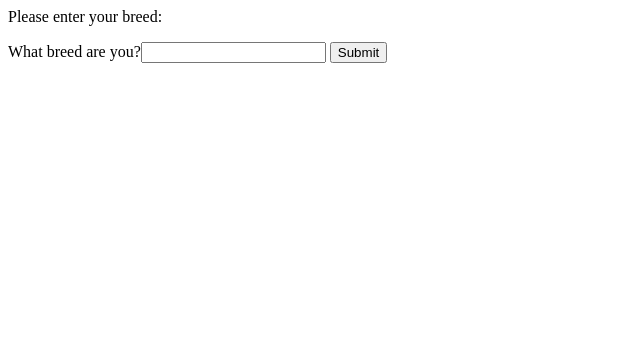
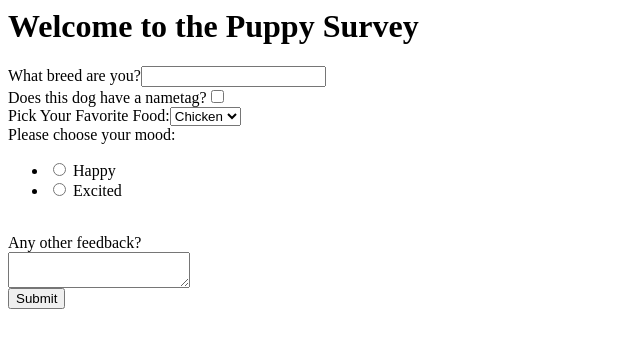
Before and after one commit to seraficaj/PythonFlaskBootcamp, a Flask app: page / in a window 1280 px wide. Shown: the top 348 px of the page, without its empty margins (0-640 px from the left). Run offline with Flask 2, Linux system fonts and the light colour scheme.

Commit message:
78. Flask Form Fields Pt. 2

```diff
--- a/app.py
+++ b/app.py
@@ -19,36 +19,35 @@ app.config["SECRET_KEY"] = "mysecretkey"
 
 
 class InfoForm(FlaskForm):
-    breed = StringField("What breed are you?")
-    submit = SubmitField("Submit")
-    breed = StringField("What breed are you?", validators=[DataRequired()])
+    breed = StringField('What breed are you?',validators=[DataRequired()])
     has_nametag = BooleanField("Does this dog have a nametag?")
-    mood = RadioField(
-        "Please choose your mood:",
-        choices=[("mood_one", "Happy"), ("mood_two", "Excited")],
-    )
-    food_choice = SelectField(
-        u"Pick your favorite food:",
-        choices=[("chi", "Chicken"), ("bf", "beef"), ("fish", "Fish")],
-    )
+    mood = RadioField('Please choose your mood:', choices=[('mood_one','Happy'),('mood_two','Excited')])
+    food_choice = SelectField(u'Pick Your Favorite Food:',
+                          choices=[('chi', 'Chicken'), ('bf', 'Beef'),
+                                   ('fish', 'Fish')])
     feedback = TextAreaField()
-    submit = SubmitField("Submit")
+    submit = SubmitField('Submit')
 
 
-@app.route("/", methods=["GET", "POST"])
+@app.route('/', methods=['GET', 'POST'])
 def index():
+
+    # Create instance of the form.
     form = InfoForm()
+    # If the form is valid on submission (we'll talk about validation next)
     if form.validate_on_submit():
-        session["breed"] = form.breed.data
-        session["has_nametag"] = form.has_nametag.data
-        session["mood"] = form.mood.data
-        session["food"] = form.food_choice.data
-        session["feedback"] = form.feedback.data
+        # Grab the data from the breed on the form.
+
+        session['breed'] = form.breed.data
+        session['has_nametag'] = form.has_nametag.data
+        session['mood'] = form.mood.data
+        session['food'] = form.food_choice.data
+        session['feedback'] = form.feedback.data
 
         return redirect(url_for("thankyou"))
 
-    return render_template("index.html", form=form)
 
+    return render_template('index.html', form=form)
 
 @app.route("/thankyou")
 def thankyou():
--- a/templates/index.html
+++ b/templates/index.html
@@ -1,14 +1,17 @@
-<p>
-  {% if breed %}
-  The breed you entered is {{breed}}.
-  Update it in the form below:
-  {% else %}
-  Please enter your breed:
-  {% endif %}
-
-  <form method="POST">
-  {{ form.hidden_tag() }}
-  {{ form.breed.label }}{{ form.breed() }}
-  {{ form.submit() }}
-  </form>
-</p>
+<h1>Welcome to the Puppy Survey</h1>
+<form method="post">
+  {{form.hidden_tag()}}
+  {{form.breed.label}}{{form.breed}}
+  <br>
+  {{form.has_nametag.label}}{{form.has_nametag}}
+  <br>
+  {{form.food_choice.label}}{{form.food_choice}}
+  <br>
+  {{form.mood.label}}{{form.mood}}
+  <br>
+  Any other feedback?
+  <br>
+  {{form.feedback}}
+  <br>
+  {{form.submit()}}
+</form>
```
Also changed, not shown: templates/thankyou.html (+10 -0 lines).
